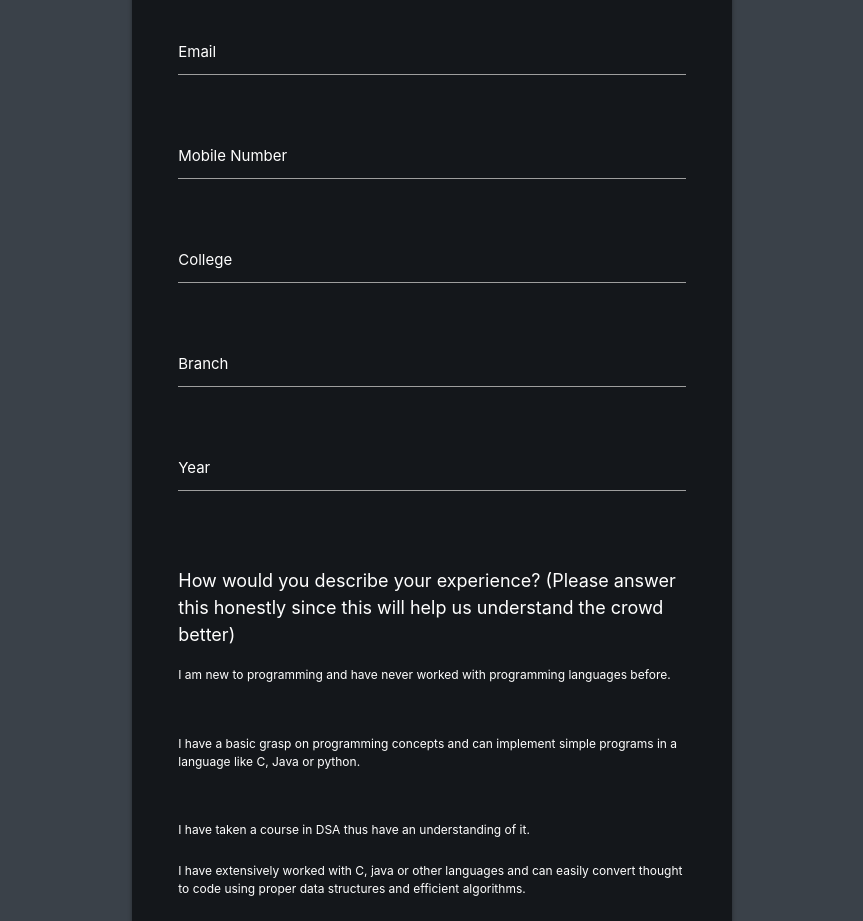
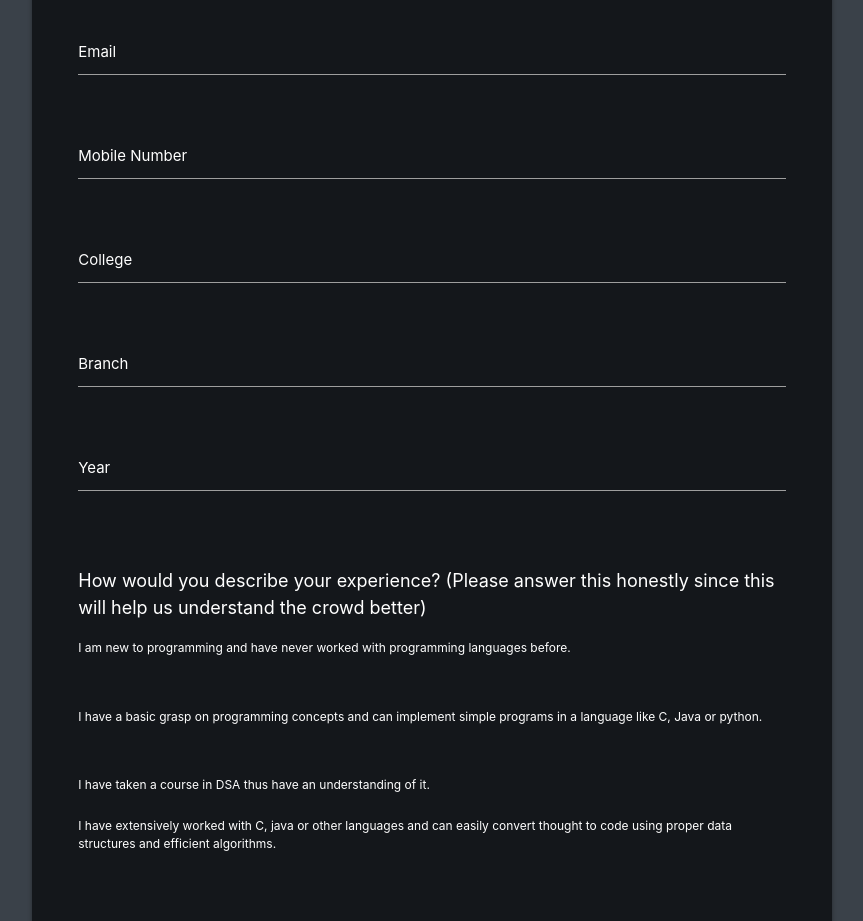
Before and after one commit to kjsce-codecell/registration-terminal, a plain HTML site: page form.html in a window 1280 px wide. Shown: the part 420-1341 px from the top of the page, without its empty margins (208-1071 px from the left). Drawn offline with nearby package versions, Linux system fonts and the light colour scheme.

Commit message:
Fix form

```diff
--- a/css/form.css
+++ b/css/form.css
@@ -35,7 +35,7 @@ form p {
 }
 .ctrlqCenteredContent {
   margin: auto;
-  width: 600px;
+  width: 800px;
 }
 .ctrlqFormCard {
   background-color: #14171B;
@@ -59,7 +59,7 @@ form p {
   margin-bottom: 22px
 }
 
-@media (max-width: 660px) {
+@media (max-width: 800px) {
   .ctrlqHeaderMast {
     height: 122px;
   }
@@ -83,3 +83,7 @@ div.error {
   -o-transform: translateY(0%);
   transform: translateY(0%);
 }
+
+[type="radio"]:not(:checked)+label, [type="radio"]:checked+label{
+  height:auto;
+}
--- a/css/terminal.css
+++ b/css/terminal.css
@@ -79,7 +79,7 @@ body {
 }
 
 #container {
-  overflow: scroll;
+  overflow-y: scroll;
   height: 100%;
   background-color: rgb(0, 0, 0);
   padding-left: 10px;
--- a/form.html
+++ b/form.html
@@ -81,7 +81,7 @@
 
               <div class="row">
                 <div class="input-field col s12">
-                  <input id="mob" name="mob" type="text" class="validate" data-error="#e1" required>
+                  <input id="mob" name="mob" type="text" class="validate" data-error="#e3" required>
                   <label for="mob">Mobile Number</label>
                   <div id="e3"></div>
                 </div>
@@ -89,7 +89,7 @@
 
               <div class="row">
                 <div class="input-field col s12">
-                  <input id="college" name="college" type="text" class="validate" data-error="#e1" required>
+                  <input id="college" name="college" type="text" class="validate" data-error="#e4" required>
                   <label for="college">College</label>
                   <div id="e4"></div>
                 </div>
@@ -97,7 +97,7 @@
 
               <div class="row">
                 <div class="input-field col s12">
-                  <input id="branch" name="branch" type="text" class="validate" data-error="#e1" required>
+                  <input id="branch" name="branch" type="text" class="validate" data-error="#e5" required>
                   <label for="branch">Branch</label>
                   <div id="e5"></div>
                 </div>
@@ -105,7 +105,7 @@
 
               <div class="row">
                 <div class="input-field col s12">
-                  <input id="year" name="year" type="text" class="validate" data-error="#e1" required>
+                  <input id="year" name="year" type="text" class="validate" data-error="#e6" required>
                   <label for="year">Year</label>
                   <div id="e6"></div>
                 </div>
--- a/js/form.js
+++ b/js/form.js
@@ -48,8 +48,7 @@ $(document).ready(function() {
     const data = {
       name, email, mob, college, branch, year,
       experience: QUESTIONS[experience],
-      category: QUESTIONS[category],
-      payment_status: false
+      category: QUESTIONS[category]
     };
 
     console.log(data);
```
